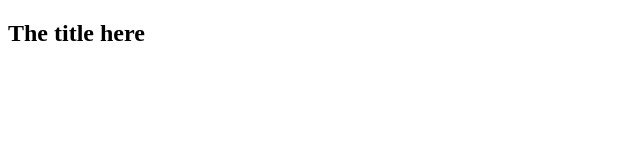
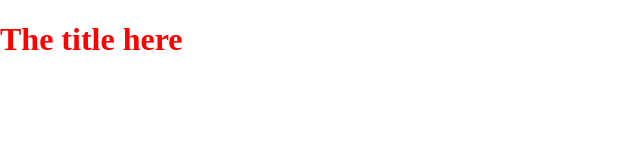
Before and after one commit to KeSanc/Challenge-Oracle-ONE---Encrypter, a plain HTML site: page index.html in a window 1280 px wide. Shown: the whole page, without its empty margins (0-640 px from the left). Drawn offline with Linux system fonts and the light colour scheme.

Commit message:
Enlazar css al html

```diff
--- a/index.html
+++ b/index.html
@@ -6,12 +6,14 @@
     <meta http-equiv="X-UA-Compatible" content="IE=edge">
     <meta name="viewport" content="width=device-width, initial-scale=1.0">
     <title>Encrypter Challenge - Oracle ONE</title>
+    <link rel="stylesheet" href="styles/third-party/normalize.css">
+    <link rel="stylesheet" href="styles/main.css">
 </head>
 
 <body>
     <main>
         <section>
-            <h1>The title here</h1>
+            <h1 class="title">The title here</h1>
         </section>
     </main>
 
--- a/styles/main.css
+++ b/styles/main.css
@@ -0,0 +1,3 @@
+.title{
+    color: red;
+}
```
